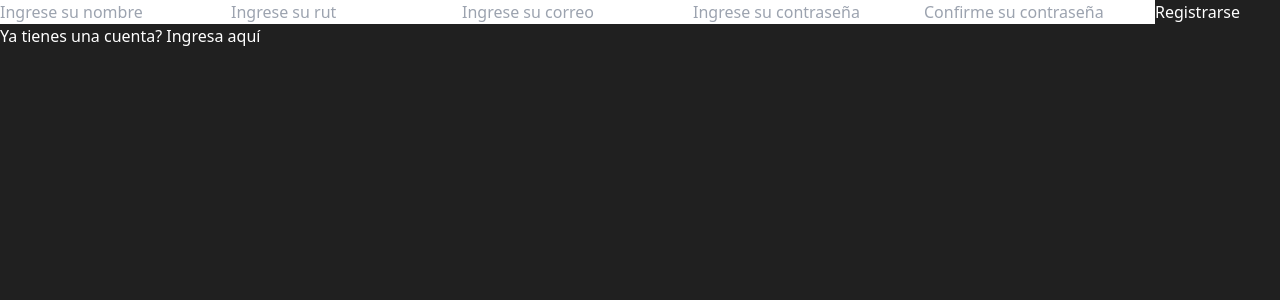
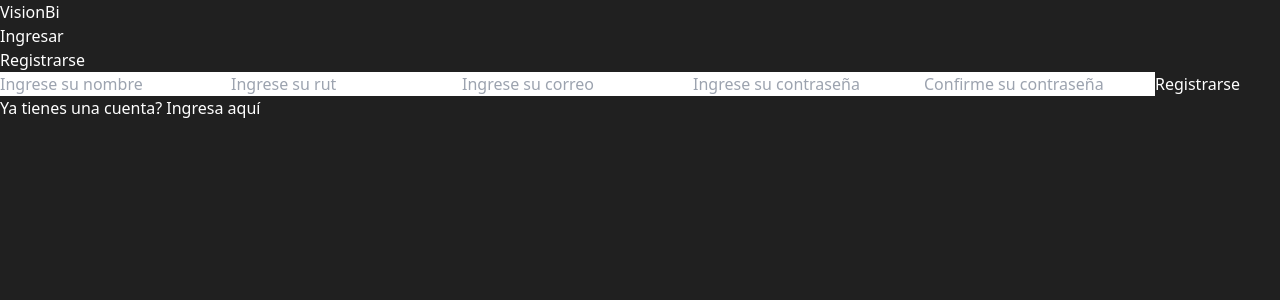
Before and after one commit to GhostXJD/VisionBi, a React (Vite) app in the folder client/: page /registro in a window 1280 px wide. Shown: the top 300 px of the page. Built offline with nearby package versions, Linux system fonts and the light colour scheme.

Commit message:
Configuracion de rol, barra de navegacion y logout

```diff
--- a/client/src/App.jsx
+++ b/client/src/App.jsx
@@ -1,19 +1,25 @@
 import { BrowserRouter, Routes, Route } from 'react-router-dom';
 import { AuthProvider } from './context/AuthContext';
+import roles from './helpers/roles';
 
+import PresentacionPage from './pages/PresentacionPage'
+import LoginPage from './pages/LoginPage';
 import RegistroPage from './pages/RegistroPage';
-import LoginPage from './pages/LoginPage';
 import HomePage from './pages/HomePage';
 import Profile from './pages/Profile';
+import RegistroUsuarioPage from './pages/RegistroUsuarioPage'
+import ListarUsuariosPage from './pages/ListarUsuariosPage';
 
 import ProtectedRoute from './ProtectedRoute'
+import Navbar from './components/navbar';
 
 function App() {
   return (
     <AuthProvider>
       <BrowserRouter>
+      <Navbar />
         <Routes>
-          <Route path='/' element={<h1>Principal Page</h1>} />
+          <Route path='/' element={<PresentacionPage />} />
           <Route path='/login' element={<LoginPage />} />
           <Route path='/registro' element={<RegistroPage />} />
 
@@ -21,6 +27,13 @@ function App() {
           <Route path='/inicio' element={<HomePage />} />
           <Route path='/perfil' element={<Profile />} />
         </Route>
+
+        /*TODO: Falta agregar el hasRole que lo hare mas adelante*/
+        <Route element={<ProtectedRoute/>}>
+          <Route path='/RegistrarUsuario' element={<RegistroUsuarioPage />} />
+          <Route path='/ListarUsuarios' element={<ListarUsuariosPage />} />
+        </Route>
+
           <Route path='/csvDatos' element={<h1>Datos</h1>} />
           <Route path='/add-csv' element={<h1>Agregar Datos</h1>} />
           <Route path='/csvDatos/:id' element={<h1>Update Datos</h1>} />
--- /dev/null
+++ b/client/src/api/usuarios.js
@@ -0,0 +1,11 @@
+import axios from './axios'
+
+export const getUsuariosRequest = () => axios.get("/usuarios")
+
+export const getUsuarioRequest = (id) => axios.get(`/usuarios/${id}`)
+
+export const createUsuarioRequest = (usuario) => axios.post("/usuarios", usuario)
+
+export const UpdateUsuarioRequest = (id, usuario) => axios.put(`/usuarios/${id}`, usuario)
+
+export const deleteUsuarioRequest = (id) => axios.delete(`/usuarios/${id}`)
--- /dev/null
+++ b/client/src/components/Navbar.jsx
@@ -0,0 +1,45 @@
+import { Link } from "react-router-dom"
+import { useAuth } from "../context/AuthContext"
+
+function Navbar() {
+
+    const { isAuthenticated, logout, usuario } = useAuth();
+
+    return (
+        <nav className="bg-zinc-700 my-3 flex justify-between py-5 px-10 rounded-lg">
+            <Link to='/'>
+                <h1 className="text-2xl font-bold">VisionBi</h1>
+            </Link>
+            <ul className="flex gap-x-2">
+                {isAuthenticated ? (
+                    <>
+                        <li>
+                            Bienvenido {usuario.nombre}
+                        </li>
+                        <li>
+                            <Link to='/RegistrarUsuario'>Agregar usuario</Link>
+                        </li>
+                        <li>
+                            <Link to='/' onClick={() => { logout(); }}
+                            className="bg-indigo-500 px-4 py-1 rounded-sm">Cerrar Sesión</Link>
+                        </li>
+                    </>
+                ) : (
+                    <>
+                        <li>
+                            <Link to='/login'
+                            className="bg-indigo-500 px-4 py-1 rounded-sm">Ingresar</Link>
+                        </li>
+                        <li>
+                            <Link to='/registro'
+                            className="bg-indigo-500 px-4 py-1 rounded-sm">Registrarse</Link>
+                        </li>
+                    </>
+                )
+                }
+            </ul >
+        </nav >
+    )
+}
+
+export default Navbar
--- a/client/src/context/AuthContext.jsx
+++ b/client/src/context/AuthContext.jsx
@@ -43,6 +43,14 @@ export const AuthProvider = ({ children }) => {
         }
     }
 
+    const logout = () => {
+        Cookies.remove("token");
+        setIsAuthenticated(false);
+        setUsuario(null);
+    }
+
+    const hasRole = (tipoUsuario) => usuario?.tipoUsuario === tipoUsuario;
+
     useEffect(() => {
         if (errors.length > 0) {
             const timer = setTimeout(() => {
@@ -87,10 +95,12 @@ export const AuthProvider = ({ children }) => {
         <AuthContext.Provider value={{
             signup,
             signin,
+            hasRole,
             loading,
             usuario,
             isAuthenticated,
-            errors
+            errors,
+            logout
         }}
         >
             {children}
--- /dev/null
+++ b/client/src/helpers/roles.js
@@ -0,0 +1,7 @@
+const roles = {
+    admin: 'admin',
+    empresa: 'empresa',
+    empleado: 'empleado',
+};
+
+export default roles;
--- /dev/null
+++ b/client/src/pages/ListarUsuariosPage.jsx
@@ -0,0 +1,39 @@
+import { useState } from 'react'
+import { useEffect } from "react";
+import {getUsuariosRequest} from '../api/usuarios'
+
+function ListarUsuariosPage() {
+
+    const [usuarios, setUsuarios] = useState([]);
+
+    useEffect(()=>{
+
+        getUsuarios();
+    }, [])
+
+    const getUsuarios = async () =>{
+        const res = await getUsuariosRequest()
+        const usuarios = res.data.filter(usuario => (usuario.tipoUsuario === 'empresa' || usuario.tipoUsuario ==='empleado') && usuario.active === true);
+        console.log("usuarios",usuarios);
+        setUsuarios(usuarios)
+    };
+
+    if (usuarios.length === 0) return (<h1>No hay usuarios</h1>)
+
+    return (
+      <div>
+          {
+          usuarios.map(usuario => (
+            <div key={usuario._id}>
+                <h1>{usuario.nombre}</h1>
+                <h1>{usuario.rut}</h1>
+                <h1>{usuario.correo}</h1>
+                <h1>{usuario.tipoUsuario}</h1>
+            </div>
+          ))
+          }
+      </div>
+    )
+  }
+
+  export default ListarUsuariosPage
```
